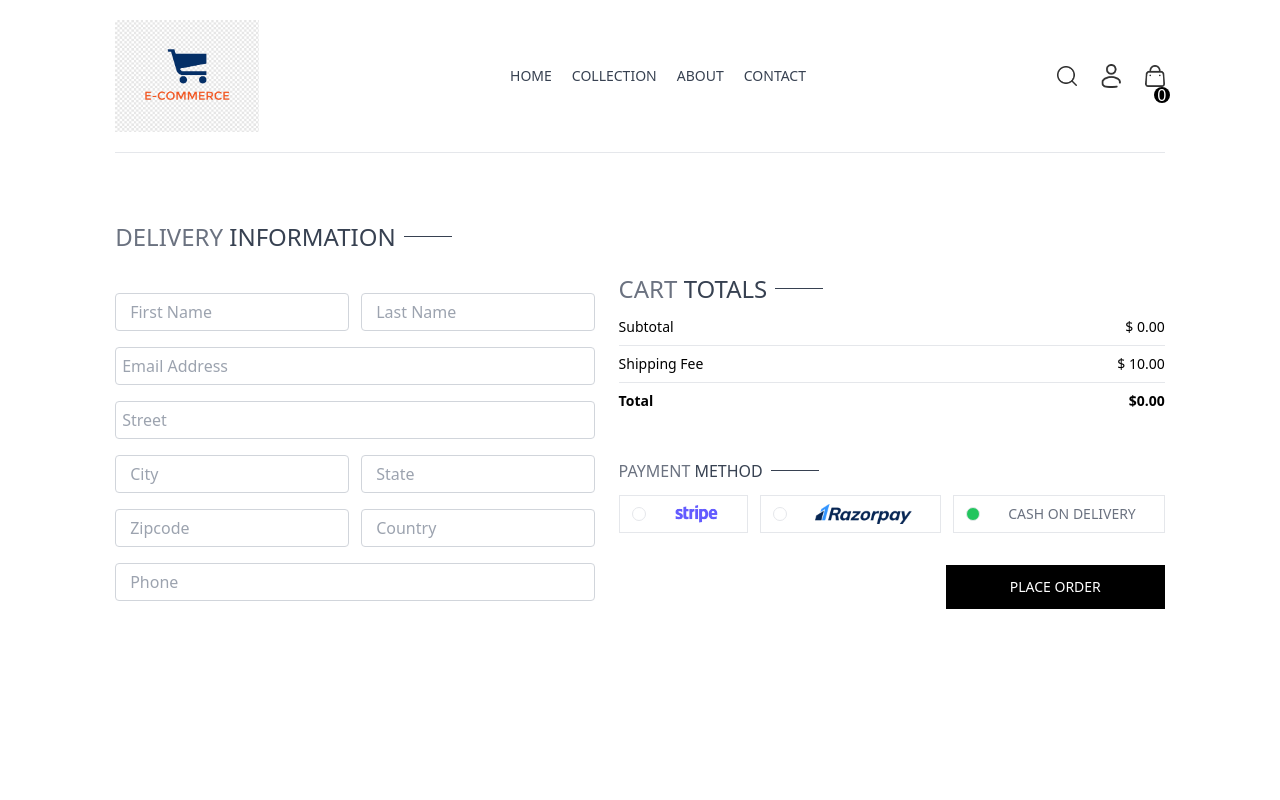
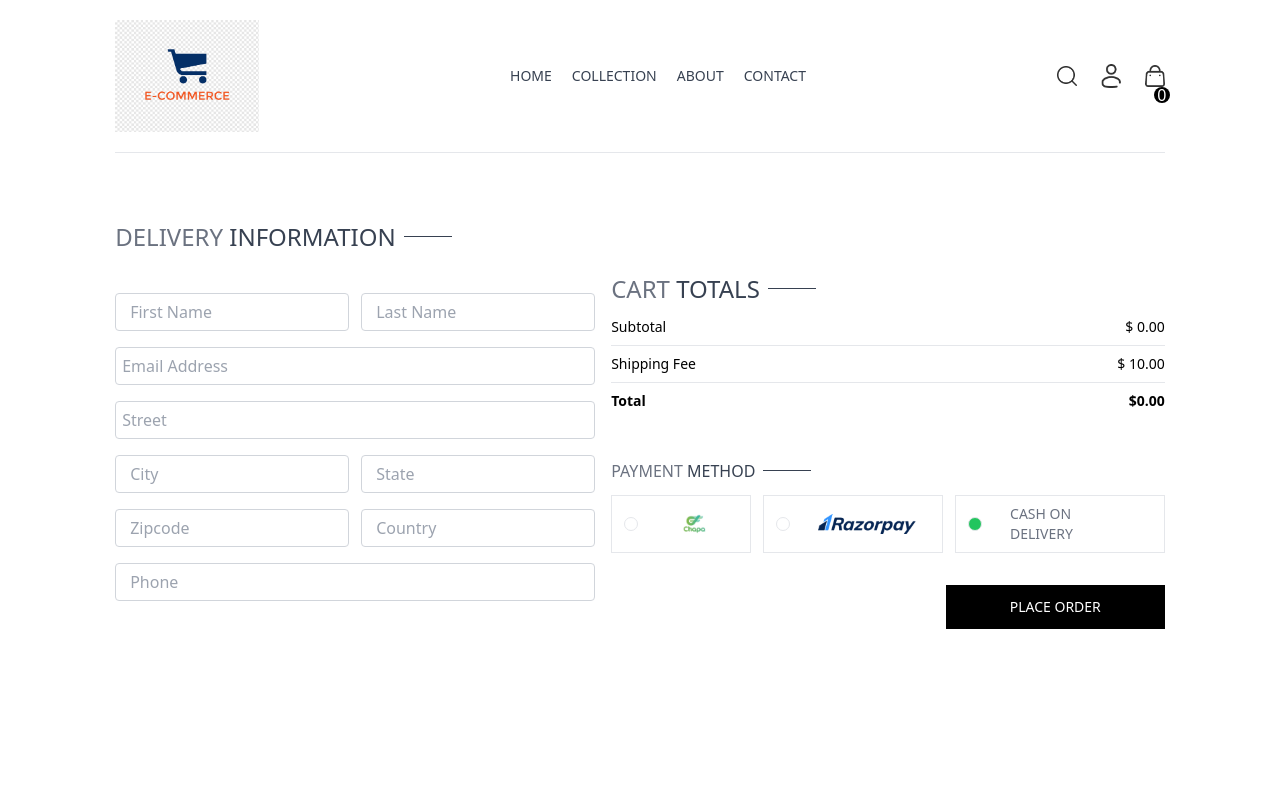
Before and after one commit to YosephDagne/E-commerce, a React (Vite) app in the folder frontend/: page /place-order in a window 1280 px wide. Shown: the top 800 px of the page. Built offline with nearby package versions, Linux system fonts and the light colour scheme; no server answers.

Commit message:
add chapa logo

```diff
--- a/frontend/src/pages/PlaceOrder.jsx
+++ b/frontend/src/pages/PlaceOrder.jsx
@@ -204,7 +204,7 @@ const PlaceOrder = () => {
                   method === "stripe" ? "bg-green-500" : ""
                 }`}
               ></p>
-              <img className="h-5 mx-4" src={assets.stripe_logo} alt="" />
+              <img className="h-5 mx-8" src={assets.chapa} alt="" />
             </div>
             <div
               onClick={() => setMethod("razorpay")}
```
Also changed, not shown: frontend/src/assets/assets.js (+237 -183 lines), frontend/src/assets/chapa.png (added).
